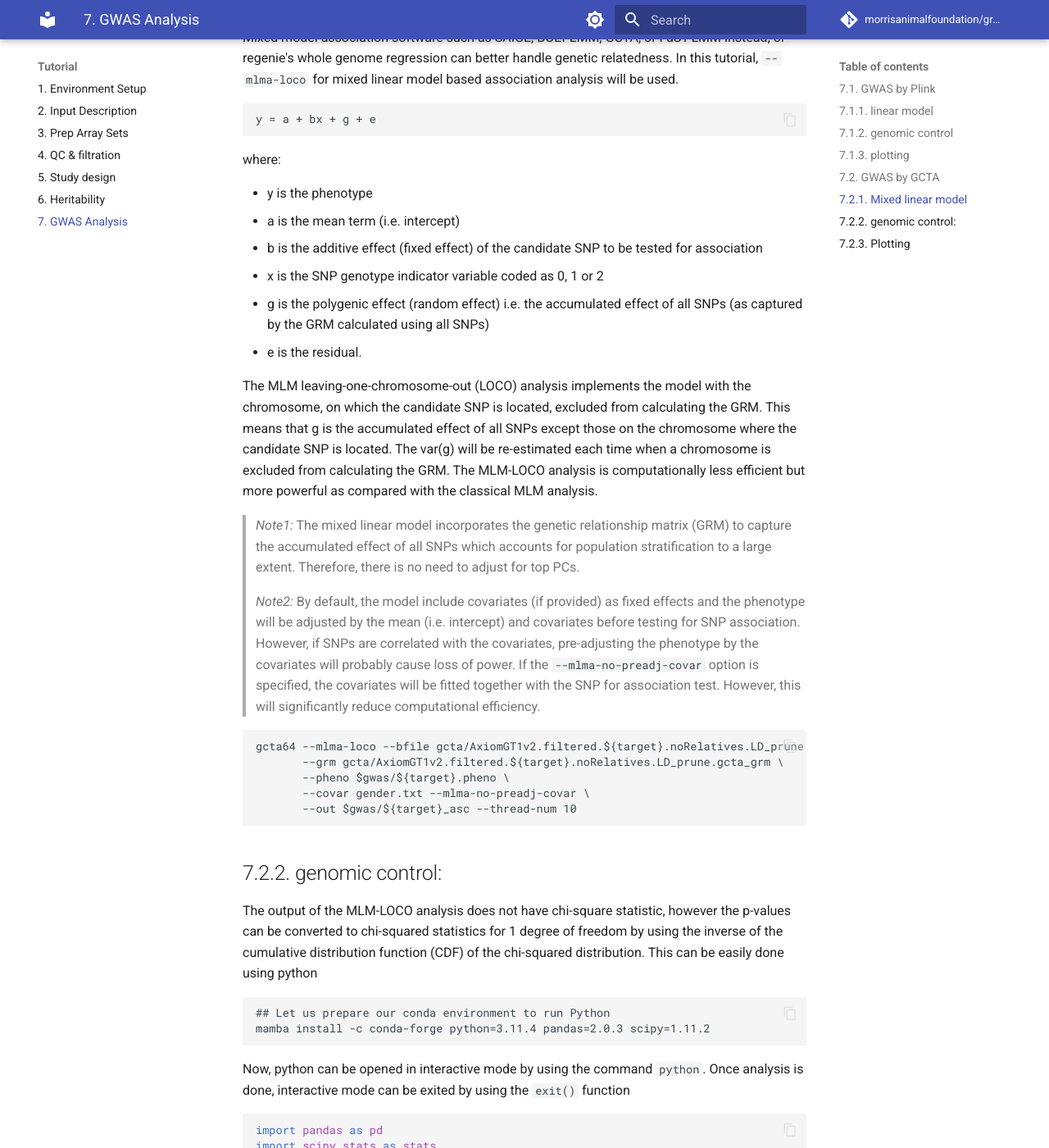
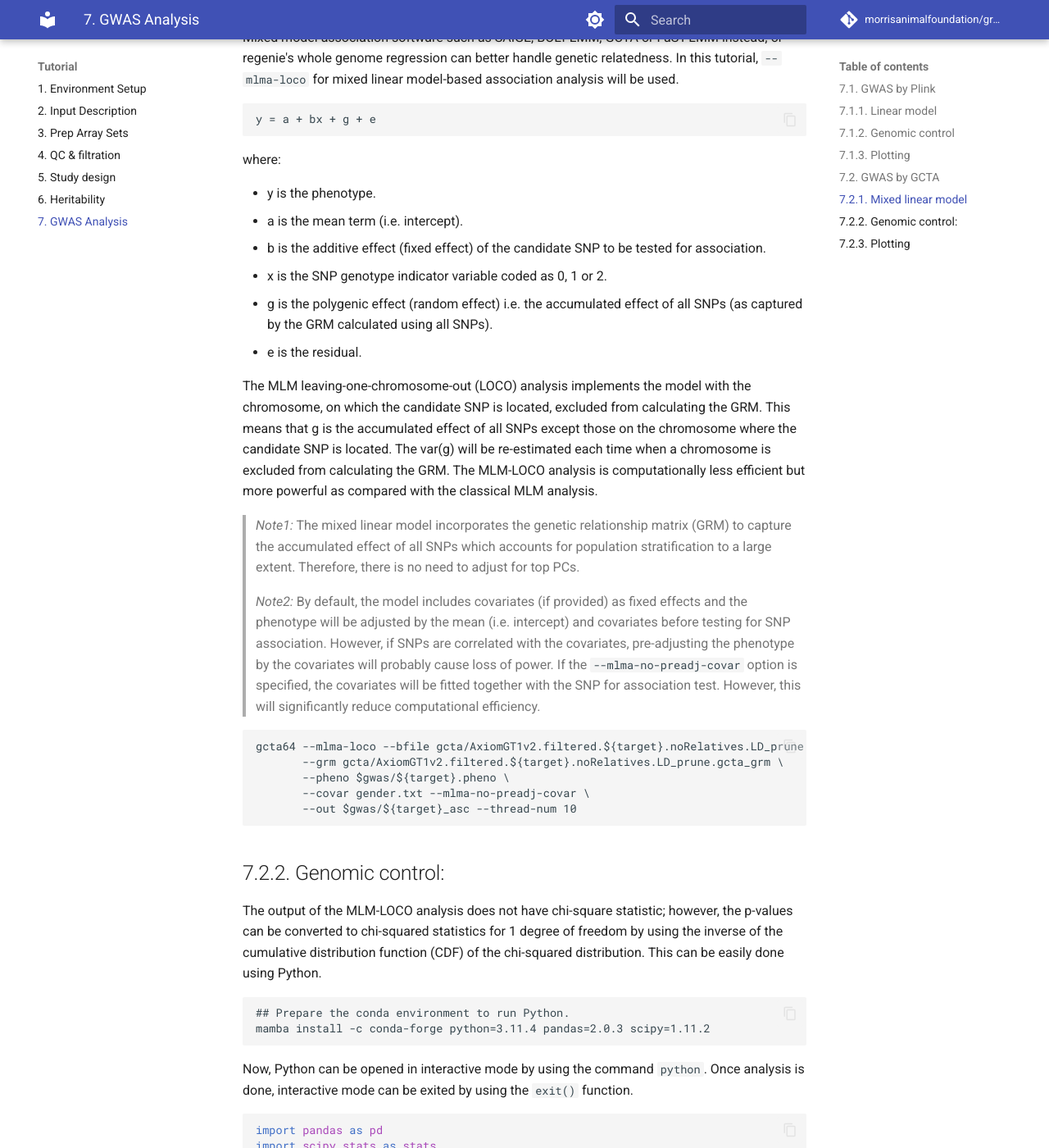
Before and after one commit to morrisanimalfoundation/grGWAS, an MkDocs documentation site: the page built from docs/7.gwas.md, in a window 1280 px wide and 1400 px high, scrolled down 3806 px. Shown: the whole window at 82% size. Built offline with MkDocs 1.6.1 and Material for MkDocs 9.7.7, drawn with Linux system fonts in a browser that asks for light colours; comment, search, counter and statistics services are not loaded; some of the changed text lies outside the part shown.

Commit message:
Update 7.gwas.md
Final edits

````diff
--- a/docs/7.gwas.md
+++ b/docs/7.gwas.md
@@ -1,26 +1,26 @@
 
-2 different software packages will be used to perform the GWAS analysis. Each one use a different statistical approach to adjust for population stratification. The genomic control λ will be used to assess the efficiency of each.
+2 different software packages will be used to perform the GWAS analysis. Each one uses a different statistical approach to adjust for population stratification. The genomic control λ will be used to assess the efficiency of each.
 
 ## 7.1.  GWAS by Plink
 
-## 7.1.1.  linear model
+## 7.1.1.  Linear model
 
 
 PLINK 2.0 has the new `--glm` command for association analysis (instead of  `--linear` and `--logistic` in Plink 1.9). For quantitative phenotypes, `--glm` fits a linear model while for binary phenotypes, it fits a logistic or Firth regression model instead.
 
 *  The model has a fixed-covariate matrix to include covariates loaded by `--covar`.
-    *  It is now standard practice to include top principal components (usually computed by `--pca`) as covariates in any association analysis, to correct for population stratification
-    *  The 'sex' modifier can be added to include ".fam/.psam" sex as a covariate. If this is not of interest, add the 'no-x-sex' modifier instead
+    *  It is now standard practice to include top principal components (usually computed by `--pca`) as covariates in any association analysis, to correct for population stratification.
+    *  The 'sex' modifier can be added to include ".fam/.psam" sex as a covariate. If this is not of interest, add the 'no-x-sex' modifier instead.
 *  Dataset precautions:
-    *  This method does not properly adjust for small-scale family structure. As a consequence, it is usually necessary to prune close relations
+    *  This method does not properly adjust for small-scale family structure. As a consequence, it is usually necessary to prune close relations.
     *  It is advised to exclude variants with very small minor allele count ("--mac 20" is a reasonable filter to apply). <br>
-    The current filtered dataset already fulfill these precautions
+    The current filtered dataset already fulfill these precautions.
 *  The model uses the minor allele dosages by default. To make it always contain ALT allele dosages instead (the A1 column of the main report), the 'omit-ref' modifier needs to be added.
 *  Covariates are typically used to adjust for their effect but their effect is not needed in the output file. The 'hide-covar' modifier can greatly reduce file sizes.
 *  --ci causes confidence intervals with the given width to be reported for each beta or odds-ratio.
 
 
-Here, the data will be adjusted for sex and 3 PCs
+Here, the data will be adjusted for sex and 3 PCs.
 
 ```
 plink2 --bfile "$gwas"/AxiomGT1v2.filtered.${target}.noRelatives.LD_prune --chr-set 38 no-xy --allow-extra-chr \
@@ -31,7 +31,7 @@ plink2 --bfile "$gwas"/AxiomGT1v2.filtered.${target}.noRelatives.LD_prune --chr-
        --output-chr 26 --out "$gwas"/AxiomGT1v2.filtered.${target}.noRelatives.LD_prune.glm
 ```
 
-Here is the output
+Here is the output:
 
 ```
 ...
@@ -60,10 +60,10 @@ Calculating allele frequencies... done.
 Results written to gwas_output/AxiomGT1v2.filtered.atopy.noRelatives.LD_prune.glm.PHENO1.glm.logistic .
 ```
 
-## 7.1.2. genomic control
+## 7.1.2. Genomic control
 
-The genomic control λ value (often referred to as the "genomic inflation factor") is used to measure and correct for population stratification. A λ value close to 1 suggests that the results are not inflated due to population stratification, while values greater than 1 suggest potential inflation. [However, values up to 1.10 are generally considered acceptable for a GWAS](https://jbiomedsci.biomedcentral.com/articles/10.1186/s12929-021-00733-7#:~:text=The%20genomic%20inflation%20factor%20%CE%BB,considered%20acceptable%20for%20a%20GWAS.) <br>
-The results of the regression analysis can be used to calculate the genomic control λ value:
+The genomic control λ value (often referred to as the "genomic inflation factor") is used to measure and correct for population stratification. A λ value close to 1 suggests that the results are not inflated due to population stratification, while values greater than 1 suggest potential inflation. [However, values up to 1.10 are generally considered acceptable for a GWAS](https://jbiomedsci.biomedcentral.com/articles/10.1186/s12929-021-00733-7#:~:text=The%20genomic%20inflation%20factor%20%CE%BB,considered%20acceptable%20for%20a%20GWAS.). <br>
+The results of the regression analysis can be used to calculate the genomic control λ value.
 
 ```
 ## λ = observed median chi-square statistic / 0.456
@@ -75,10 +75,10 @@ if(NR % 2){gif = count[(NR + 1) / 2];} else {gif = (count[(NR / 2)] + count[(NR
 print "Genomic inflation factor = " gif/0.456;}'
 ```
 
-Genomic inflation factor = 1.0748
+Genomic inflation factor = 1.0748.
 
 
-## 7.1.3. plotting
+## 7.1.3. Plotting
 
 
 ```
@@ -98,12 +98,12 @@ Rscript -e 'args=(commandArgs(TRUE));require(qqman);'\
 'dev.off();'  "$input_asc" "$output_prefix"
 ```
 
-Here is the Q-Q plot
+Here is the Q-Q plot:
 
 ![](./images/atopy.glm.logistic.qqplot.jpg)<!-- -->
 
 
-And the Manhattan plot
+And the Manhattan plot:
 
 ![](./images/atopy.glm.logistic.manh.jpg)<!-- -->
 
@@ -113,7 +113,7 @@ And the Manhattan plot
 ## 7.2.1.  Mixed linear model
 
 
-Mixed model association software such as SAIGE, BOLT-LMM, GCTA, or FaST-LMM instead; or regenie's whole genome regression can better handle genetic relatedness. In this tutorial, `--mlma-loco` for mixed linear model based association analysis will be used.
+Mixed model association software such as SAIGE, BOLT-LMM, GCTA or FaST-LMM instead; or regenie's whole genome regression can better handle genetic relatedness. In this tutorial, `--mlma-loco` for mixed linear model-based association analysis will be used.
 
 ```
 y = a + bx + g + e
@@ -121,18 +121,18 @@ y = a + bx + g + e
 
 where:
 
-*  y is the phenotype
-*  a is the mean term (i.e. intercept)
-*  b is the additive effect (fixed effect) of the candidate SNP to be tested for association
-*  x is the SNP genotype indicator variable coded as 0, 1 or 2
-*  g is the polygenic effect (random effect) i.e. the accumulated effect of all SNPs (as captured by the GRM calculated using all SNPs)
+*  y is the phenotype.
+*  a is the mean term (i.e. intercept).
+*  b is the additive effect (fixed effect) of the candidate SNP to be tested for association.
+*  x is the SNP genotype indicator variable coded as 0, 1 or 2.
+*  g is the polygenic effect (random effect) i.e. the accumulated effect of all SNPs (as captured by the GRM calculated using all SNPs).
 *  e is the residual.
 
 The MLM leaving-one-chromosome-out (LOCO) analysis implements the model with the chromosome, on which the candidate SNP is located, excluded from calculating the GRM. This means that g is the accumulated effect of all SNPs except those on the chromosome where the candidate SNP is located. The var(g) will be re-estimated each time when a chromosome is excluded from calculating the GRM. The MLM-LOCO analysis is computationally less efficient but more powerful as compared with the classical MLM analysis.
 
 >  *Note1:* The mixed linear model incorporates the genetic relationship matrix (GRM) to capture the accumulated effect of all SNPs which accounts for population stratification to a large extent. Therefore, there is no need to adjust for top PCs.
 
->  *Note2:* By default, the model include covariates (if provided) as fixed effects and the phenotype will be adjusted by the mean (i.e. intercept) and covariates before testing for SNP association. However, if SNPs are correlated with the covariates, pre-adjusting the phenotype by the covariates will probably cause loss of power. If the `--mlma-no-preadj-covar` option is specified, the covariates will be fitted together with the SNP for association test. However, this will significantly reduce computational efficiency.
+>  *Note2:* By default, the model includes covariates (if provided) as fixed effects and the phenotype will be adjusted by the mean (i.e. intercept) and covariates before testing for SNP association. However, if SNPs are correlated with the covariates, pre-adjusting the phenotype by the covariates will probably cause loss of power. If the `--mlma-no-preadj-covar` option is specified, the covariates will be fitted together with the SNP for association test. However, this will significantly reduce computational efficiency.
 
 ```
 gcta64 --mlma-loco --bfile gcta/AxiomGT1v2.filtered.${target}.noRelatives.LD_prune.gcta --autosome-num 38 --autosome \
@@ -143,36 +143,36 @@ gcta64 --mlma-loco --bfile gcta/AxiomGT1v2.filtered.${target}.noRelatives.LD_pru
 
 ```
 
-## 7.2.2. genomic control:
+## 7.2.2. Genomic control:
 
 
-The output of the MLM-LOCO analysis does not have chi-square statistic, however the p-values can be converted to chi-squared statistics for 1 degree of freedom by using the inverse of the cumulative distribution function (CDF) of the chi-squared distribution. This can be easily done using python
+The output of the MLM-LOCO analysis does not have chi-square statistic; however, the p-values can be converted to chi-squared statistics for 1 degree of freedom by using the inverse of the cumulative distribution function (CDF) of the chi-squared distribution. This can be easily done using Python.
 
 ```
-## Let us prepare our conda environment to run Python
+## Prepare the conda environment to run Python.
 mamba install -c conda-forge python=3.11.4 pandas=2.0.3 scipy=1.11.2
 ```
 
-Now, python can be opened in interactive mode by using the command `python`. Once analysis is done, interactive mode can be exited by using the `exit()` function
+Now, Python can be opened in interactive mode by using the command `python`. Once analysis is done, interactive mode can be exited by using the `exit()` function.
 
 ```python
 
 import pandas as pd
 import scipy.stats as stats
 
-# Load the GCTA-LOCO results
+# Load the GCTA-LOCO results.
 gwas_results = pd.read_table("gwas_output/atopy_asc.loco.mlma", delim_whitespace=True)
 
-# Convert p-values to chi-squared statistics
+# Convert p-values to chi-squared statistics.
 gwas_results['CHISQ'] = stats.chi2.ppf(1 - gwas_results['p'], df=1)
 
-# Calculate lambda
+# Calculate lambda.
 lambda_value = gwas_results["CHISQ"].median() / 0.456
 
 print("Genomic control λ:", lambda_value)
 ```
 
-Genomic control λ: 1.0349228106573256 which is GREAT!
+Genomic control λ = 1.0349228106573256 which is GREAT!
 
 
 ## 7.2.3.  Plotting
@@ -195,7 +195,7 @@ Rscript -e 'args=(commandArgs(TRUE));require(qqman);'\
 'dev.off();'  "$input_asc" "$output_prefix"
 ```
 
-Here is the Q-Q plot
+Here is the Q-Q plot:
 
 ![](./images/atopy.loco.mlma.qqplot.jpg)<!-- -->
 
````
